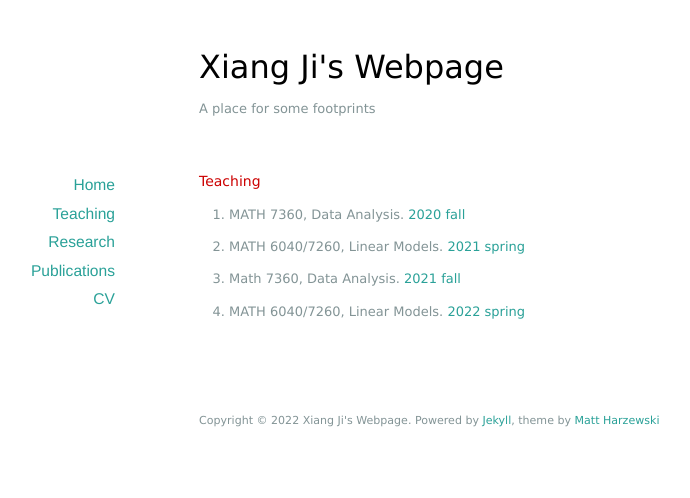
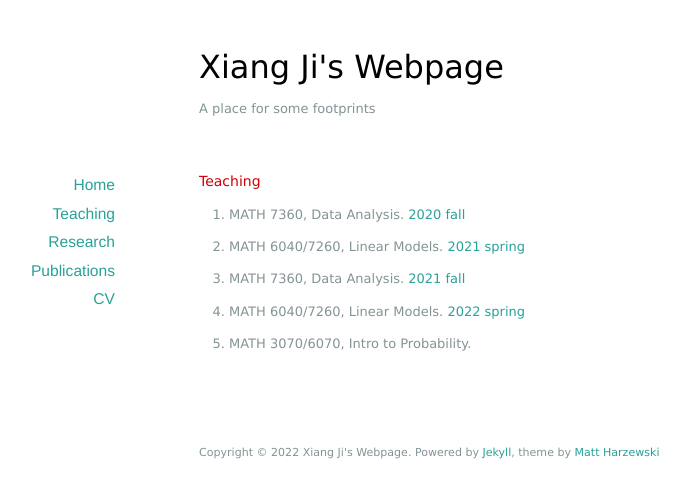
Before and after one commit to xiang-ji-ncsu/xiang-ji-ncsu.github.io, a Jekyll site: the page built from teaching/index.markdown, in a window 1280 px wide. Shown: the top 498 px of the page, without its empty margins (191-881 px from the left). Built offline with Jekyll 4.4.1, drawn with Linux system fonts in a browser that asks for light colours; nearby versions of some CDN libraries.

Commit message:
update next semester course

```diff
--- a/teaching/index.markdown
+++ b/teaching/index.markdown
@@ -7,5 +7,6 @@ title: Teaching
 
 * MATH 7360, Data Analysis. [2020 fall](https://tulane-math7360.github.io/)
 * MATH 6040/7260, Linear Models. [2021 spring](https://tulane-math-7260-2021.github.io/)
-* Math 7360, Data Analysis. [2021 fall](https://tulane-math-7360-2021.github.io/index.html)
+* MATH 7360, Data Analysis. [2021 fall](https://tulane-math-7360-2021.github.io/index.html)
 * MATH 6040/7260, Linear Models. [2022 spring](https://tulane-math-7260-2022.github.io/)
+* MATH 3070/6070, Intro to Probability.
```
